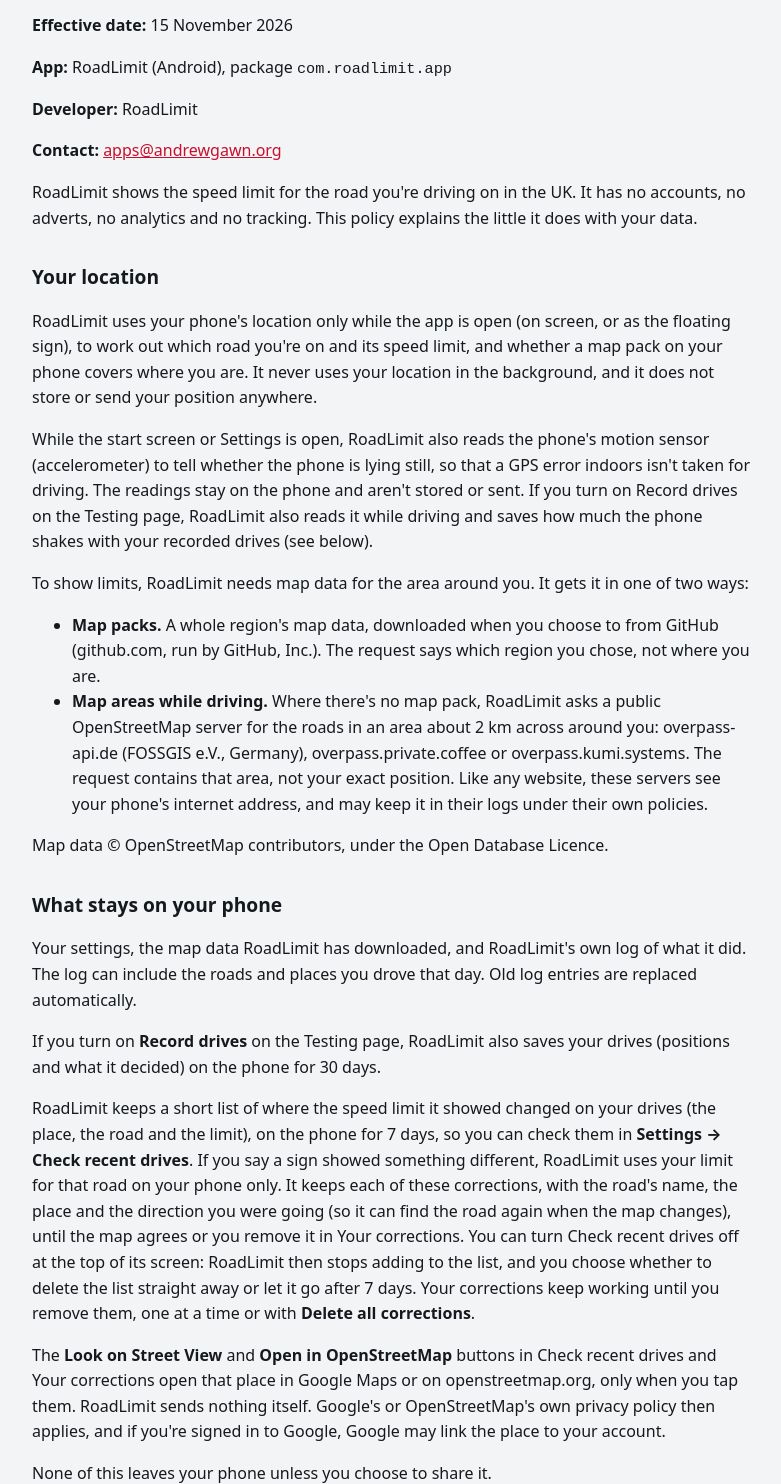
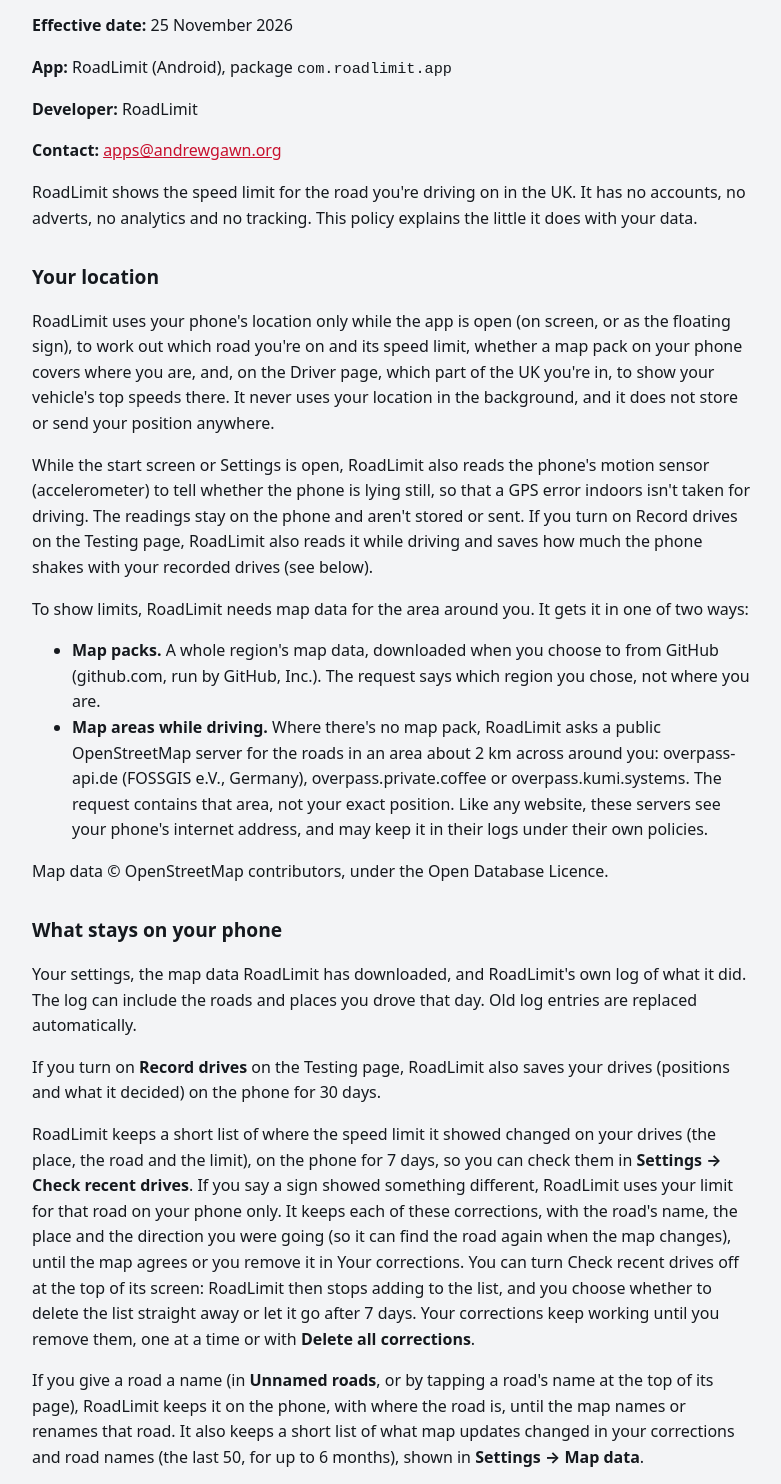
Before and after one commit to itsjustmemusic/andrewgawn.org, a plain HTML site: page roadlimit/privacy/index.html in a window 1280 px wide. Shown: the part 126-1610 px from the top of the page, without its empty margins (248-1029 px from the left). Drawn offline with Linux system fonts and the light colour scheme.

Commit message:
Add files via upload

```diff
--- a/roadlimit/privacy/index.html
+++ b/roadlimit/privacy/index.html
@@ -13,14 +13,14 @@ h1{font-size:1.8em;margin-bottom:.2em} h2{font-size:1.2em;margin-top:1.6em} a{co
 <a class="back" href="../">← RoadLimit</a>
 <h1>RoadLimit privacy policy</h1>
 
-<p><strong>Effective date:</strong> 15 November 2026</p>
+<p><strong>Effective date:</strong> 25 November 2026</p>
 <p><strong>App:</strong> RoadLimit (Android), package <code>com.roadlimit.app</code></p>
 <p><strong>Developer:</strong> RoadLimit</p>
 <p><strong>Contact:</strong> <a href="mailto:apps@andrewgawn.org">apps@andrewgawn.org</a></p>
 
 <p>RoadLimit shows the speed limit for the road you're driving on in the UK. It has no accounts, no adverts, no analytics and no tracking. This policy explains the little it does with your data.</p>
 <h2>Your location</h2>
-<p>RoadLimit uses your phone's location only while the app is open (on screen, or as the floating sign), to work out which road you're on and its speed limit, and whether a map pack on your phone covers where you are. It never uses your location in the background, and it does not store or send your position anywhere.</p>
+<p>RoadLimit uses your phone's location only while the app is open (on screen, or as the floating sign), to work out which road you're on and its speed limit, whether a map pack on your phone covers where you are, and, on the Driver page, which part of the UK you're in, to show your vehicle's top speeds there. It never uses your location in the background, and it does not store or send your position anywhere.</p>
 <p>While the start screen or Settings is open, RoadLimit also reads the phone's motion sensor (accelerometer) to tell whether the phone is lying still, so that a GPS error indoors isn't taken for driving. The readings stay on the phone and aren't stored or sent. If you turn on Record drives on the Testing page, RoadLimit also reads it while driving and saves how much the phone shakes with your recorded drives (see below).</p>
 <p>To show limits, RoadLimit needs map data for the area around you. It gets it in one of two ways:</p>
 <ul>
@@ -32,7 +32,9 @@ h1{font-size:1.8em;margin-bottom:.2em} h2{font-size:1.2em;margin-top:1.6em} a{co
 <p>Your settings, the map data RoadLimit has downloaded, and RoadLimit's own log of what it did. The log can include the roads and places you drove that day. Old log entries are replaced automatically.</p>
 <p>If you turn on <strong>Record drives</strong> on the Testing page, RoadLimit also saves your drives (positions and what it decided) on the phone for 30 days.</p>
 <p>RoadLimit keeps a short list of where the speed limit it showed changed on your drives (the place, the road and the limit), on the phone for 7 days, so you can check them in <strong>Settings → Check recent drives</strong>. If you say a sign showed something different, RoadLimit uses your limit for that road on your phone only. It keeps each of these corrections, with the road's name, the place and the direction you were going (so it can find the road again when the map changes), until the map agrees or you remove it in Your corrections. You can turn Check recent drives off at the top of its screen: RoadLimit then stops adding to the list, and you choose whether to delete the list straight away or let it go after 7 days. Your corrections keep working until you remove them, one at a time or with <strong>Delete all corrections</strong>.</p>
-<p>The <strong>Look on Street View</strong> and <strong>Open in OpenStreetMap</strong> buttons in Check recent drives and Your corrections open that place in Google Maps or on openstreetmap.org, only when you tap them. RoadLimit sends nothing itself. Google's or OpenStreetMap's own privacy policy then applies, and if you're signed in to Google, Google may link the place to your account.</p>
+<p>If you give a road a name (in <strong>Unnamed roads</strong>, or by tapping a road's name at the top of its page), RoadLimit keeps it on the phone, with where the road is, until the map names or renames that road. It also keeps a short list of what map updates changed in your corrections and road names (the last 50, for up to 6 months), shown in <strong>Settings → Map data</strong>.</p>
+<p>The <strong>Look on Street View</strong> and <strong>Open in OpenStreetMap</strong> buttons in Check recent drives and Your corrections open that place in Google Maps or on openstreetmap.org, only when you tap them. RoadLimit sends nothing itself. Google's or OpenStreetMap's own privacy policy then applies, and if you're signed in to Google, Google may link the place to your account. The small maps on those pages are drawn by RoadLimit from the map data already on your phone: nothing is fetched for them.</p>
+<p>RoadLimit doesn't keep a record of your speed or of times you went over the limit, unless you turn on Record drives.</p>
 <p>None of this leaves your phone unless you choose to share it.</p>
 <h2>When you share something</h2>
 <p><strong>Send feedback</strong> (Settings → About) and <strong>Share drives</strong> (Testing page) make a file and open your email app with it attached, addressed to us at <a href="mailto:apps@andrewgawn.org">apps@andrewgawn.org</a> (or your phone's share menu if there's no email app). Nothing is sent until you send it, and you can change where it goes. Feedback contains only your note, RoadLimit's version, your phone's Android version and your settings. Share drives (for testers) contains your recorded drives, RoadLimit's log, the map areas used, the places you marked "wrong limit", Check recent drives' list (if kept), your answers and your corrections (places, roads, limits and directions). We use what you send only to fix and improve RoadLimit, and delete it when it's no longer needed.</p>
@@ -49,5 +51,5 @@ h1{font-size:1.8em;margin-bottom:.2em} h2{font-size:1.2em;margin-top:1.6em} a{co
 <h2>Changes</h2>
 <p>If this policy changes, the new version will be posted here with a new date.</p>
 <h2>Contact</h2>
-<p>Email <a href="mailto:apps@andrewgawn.org">apps@andrewgawn.org</a>.</p>
+<p>Email <a href="mailto:apps@andrewgawn.org.">apps@andrewgawn.org.</a></p>
 </body></html>
```
